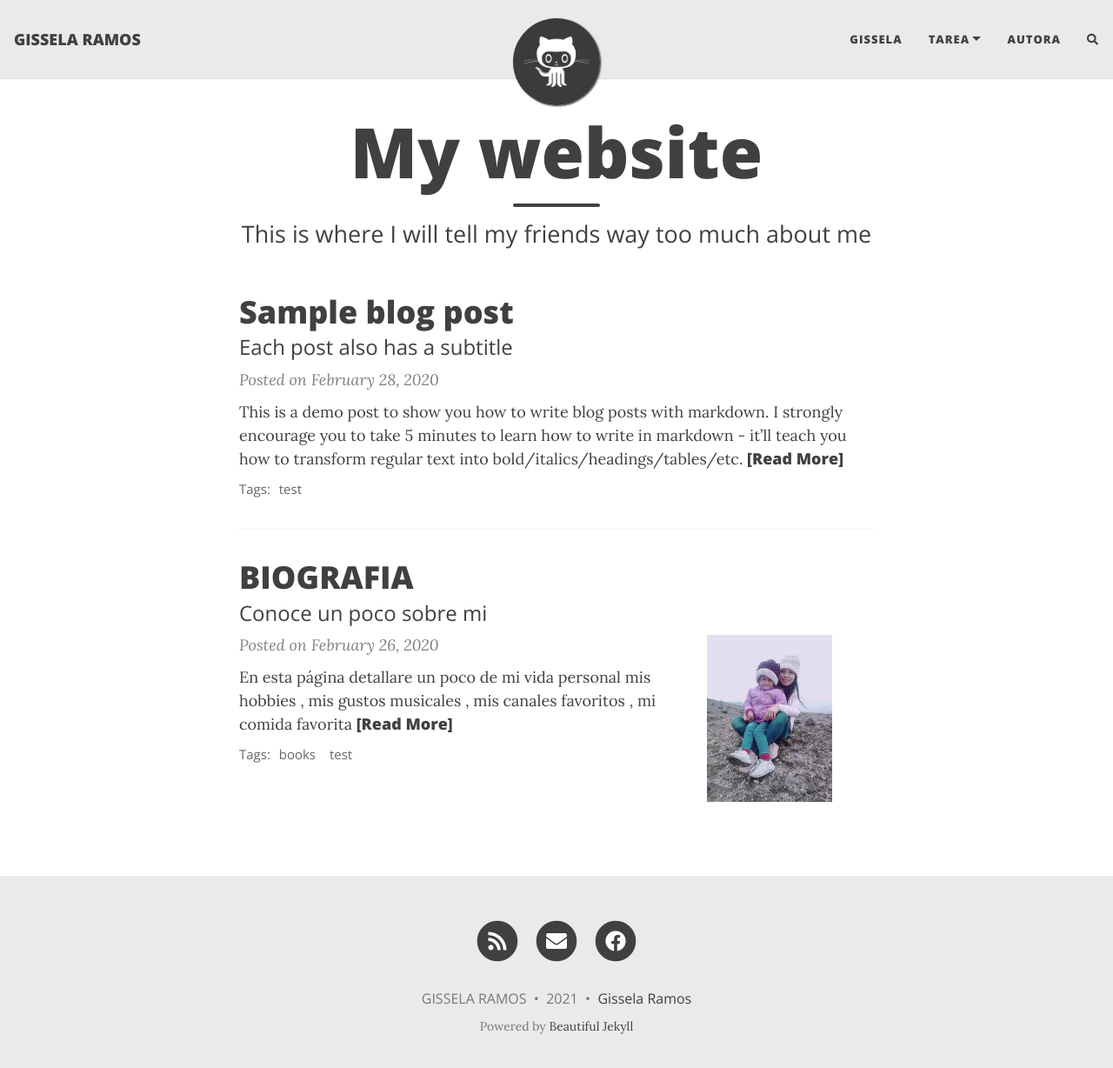
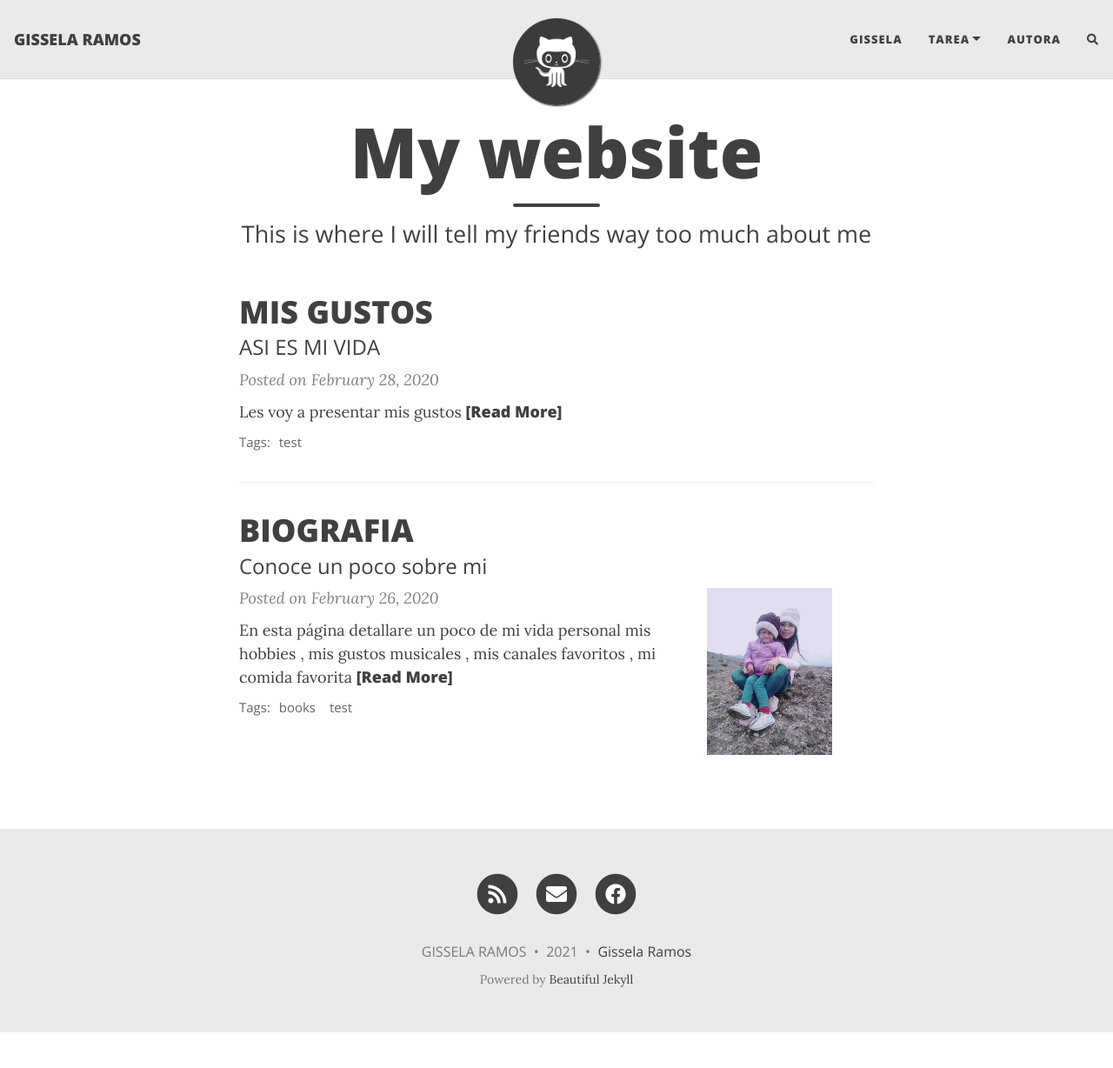
Before and after one commit to Gissela-R/Gissela-R.github.io, a Jekyll site: the page built from index.html, in a window 1280 px wide and 1241 px high. Shown: the top 1228 px of the window at 87% size. Built offline with Jekyll 4.4.1, drawn with Linux system fonts in a browser that asks for light colours; nearby versions of some CDN libraries; the list of posts is cut into pages by our own code; comment, search, counter and statistics services are not loaded; some of the changed lines change nothing that is shown.

Commit message:
Update 2020-02-28-test-markdown.md

````diff
--- a/_posts/2020-02-28-test-markdown.md
+++ b/_posts/2020-02-28-test-markdown.md
@@ -1,78 +1,66 @@
 ---
 layout: post
-title: Sample blog post
-subtitle: Each post also has a subtitle
+title: MIS GUSTOS
+subtitle: ASI ES MI VIDA
 gh-repo: daattali/beautiful-jekyll
 gh-badge: [star, fork, follow]
 tags: [test]
 comments: true
 ---
 
-This is a demo post to show you how to write blog posts with markdown.  I strongly encourage you to [take 5 minutes to learn how to write in markdown](https://markdowntutorial.com/) - it'll teach you how to transform regular text into bold/italics/headings/tables/etc.
+Les voy a presentar  mis gustos
 
-**Here is some bold text**
+**MI COMIDA FAVORITA**
 
-## Here is a secondary heading
-
-Here's a useless table:
-
-| Number | Next number | Previous number |
-| :------ |:--- | :--- |
-| Five | Six | Four |
-| Ten | Eleven | Nine |
-| Seven | Eight | Six |
-| Two | Three | One |
+## YAGUARLOCRO
 
 
-How about a yummy crepe?
+![YAGUARLOCRO](https://artecuador.com/images/yaguarlocro.jpg)
 
-![Crepe](https://s3-media3.fl.yelpcdn.com/bphoto/cQ1Yoa75m2yUFFbY2xwuqw/348s.jpg)
+BUÑUELOS
 
-It can also be centered!
+![Crepe](https://img.goraymi.com/2020/01/22/94a299c7688bcb364b0c21be73fea81c_lg.jpg)
 
-![Crepe](https://s3-media3.fl.yelpcdn.com/bphoto/cQ1Yoa75m2yUFFbY2xwuqw/348s.jpg){: .mx-auto.d-block :}
-
-Here's a code chunk:
-
-~~~
-var foo = function(x) {
-  return(x + 5);
-}
-foo(3)
-~~~
-
-And here is the same code with syntax highlighting:
-
-```javascript
-var foo = function(x) {
-  return(x + 5);
-}
-foo(3)
-```
-
-And here is the same code yet again but with line numbers:
-
-{% highlight javascript linenos %}
-var foo = function(x) {
-  return(x + 5);
-}
-foo(3)
-{% endhighlight %}
-
-## Boxes
-You can add notification, warning and error boxes like this:
-
-### Notification
-
-{: .box-note}
-**Note:** This is a notification box.
-
-### Warning
-
-{: .box-warning}
-**Warning:** This is a warning box.
-
-### Error
-
-{: .box-error}
-**Error:** This is an error box.
+MI CANCION FAVORITA :
+He intentado casi todo para convencerte, ah
+Mientras el mundo se derrumba, todo aquí a mis pies, yeah
+Mientras aprendo de esta soledad que desconozco, uoh
+Me vuelvo a preguntar, quizás, si sobreviviré
+Porque sin ti me queda la conciencia helada y vacía
+Porque sin ti me he dado cuenta, amor, que no renaceré (yeah)
+Que ya he ido más allá del límite de la desolación
+Mi cuerpo, mi mente y mi alma ya no tienen conexión
+Ay, yo te juro que
+Lo dejaría todo porque te quedaras
+Mi credo, mi pasado, mi religión
+Después de todo, estás rompiendo nuestros lazos
+Y dejas en pedazos este corazón
+Mi piel, también la dejaría
+Mi nombre, mi fuerza, hasta mi propia vida, no, oh
+¿Y qué más da perder? Si te llevas del todo mi fe
+¿Qué no dejaría?
+Y duelen más las cosas buenas cuando estás ausente
+Yo sé que es demasiado tarde para remediar
+No me queda bien valerme de diez mil excusas
+Cuando, definitivamente, sé que ahora te vas
+Y aunque no lo pueda cambiar, yo seguiré esperándote
+Por si, algún día, tú me quieres ver, yeh, yeh
+Te vuelvo a repetir que estoy muriendo día a día (día a día)
+Aunque también estés muriendo, tú no me perdonarás
+Aunque sin ti haya llegado al límite de la desolación
+Mi cuerpo, mi mente y mi alma ya no tienen conexión
+Yo sigo muriéndome
+Lo dejaría todo porque te quedaras
+Mi credo, mi pasado, mi religión
+Después de todo, estás rompiendo nuestros lazos
+Y dejas en pedazos este corazón
+Mi piel, también la dejaría
+Mi nombre, mi fuerza, hasta mi propia vida (yeh-yeh)
+¿Y qué más da perder? Si te llevas del todo mi fe
+Lo dejaría todo porque te quedaras
+Mi credo, mi pasado, mi religión
+Después de todo, estás rompiendo nuestros lazos
+Y dejas en pedazos este corazón
+Mi piel, también la dejaría
+Mi nombre, mi fuerza, hasta mi propia vida (uh-uh)
+¿Y qué más da perder? Si te llevas del todo mi fe
````
